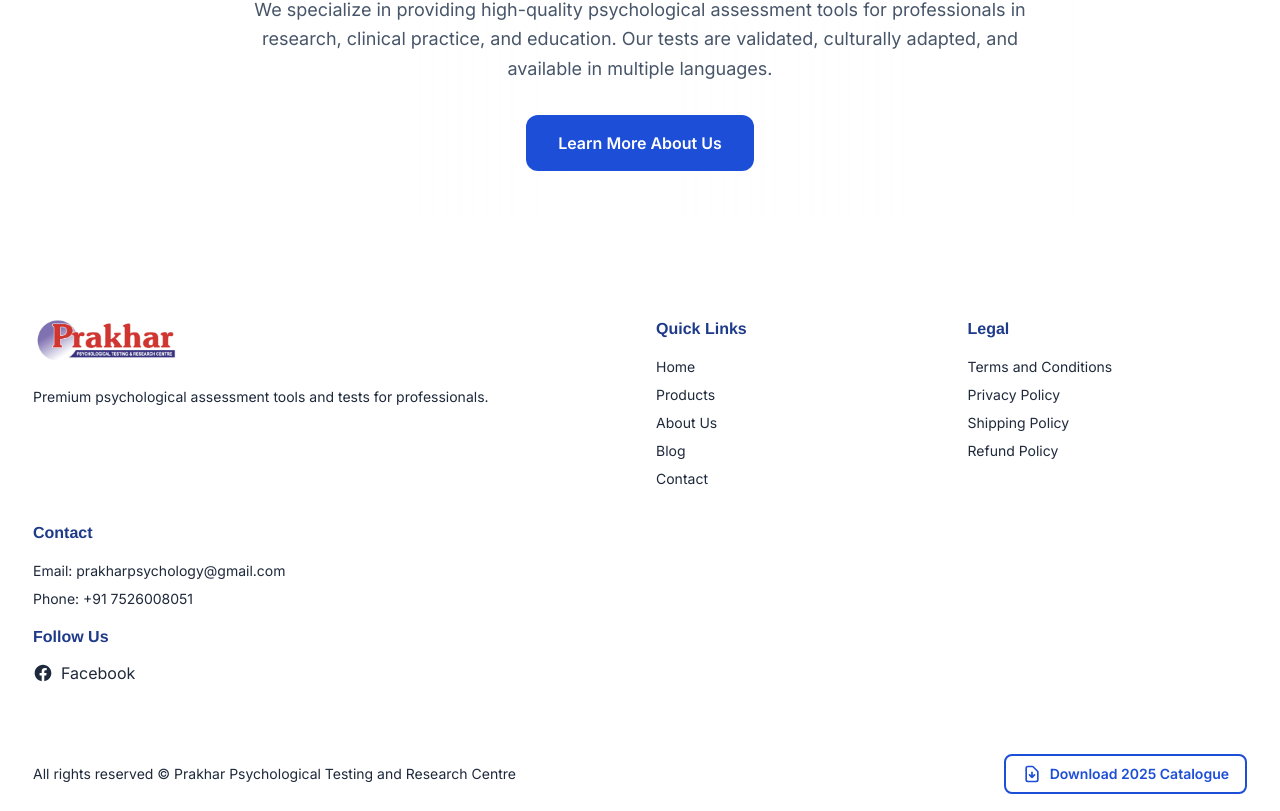
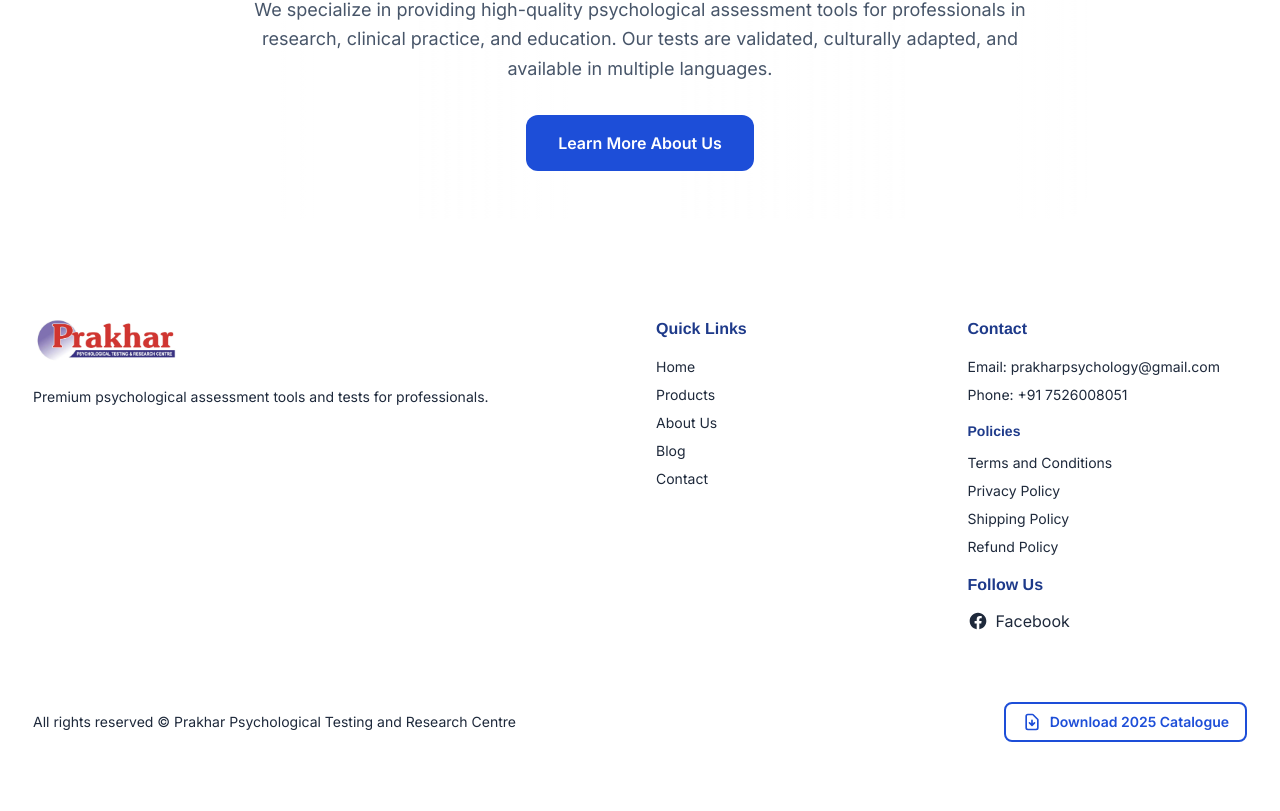
Before and after one commit to prakharbha/psychology, a Next.js app: page / in a window 1280 px wide. Shown: the part 2811-3622 px from the top of the page. After the commit the page ends 3570 px from the top, so only its background shows below. Built offline with nearby package versions, Linux system fonts and the light colour scheme.

Commit message:
Reorganize footer: Move policy links under Contact section

```diff
--- a/components/Footer.tsx
+++ b/components/Footer.tsx
@@ -56,9 +56,15 @@ export default function Footer() {
             </ul>
           </div>
 
-          {/* Legal Links */}
+          {/* Contact Info */}
           <div>
-            <h4 className="font-semibold text-dark-blue-900 mb-4">Legal</h4>
+            <h4 className="font-semibold text-dark-blue-900 mb-4">Contact</h4>
+            <ul className="space-y-2 text-sm text-slate-800 mb-4">
+              <li>Email: prakharpsychology@gmail.com</li>
+              <li>Phone: +91 7526008051</li>
+            </ul>
+            <div className="mt-4">
+              <h5 className="font-semibold text-dark-blue-900 mb-3 text-sm">Policies</h5>
               <ul className="space-y-2 text-sm">
                 <li>
                   <Link href="/terms" className="text-slate-800 hover:text-dark-blue-700 transition-colors">
@@ -82,14 +88,6 @@ export default function Footer() {
                 </li>
               </ul>
             </div>
-
-          {/* Contact Info */}
-          <div>
-            <h4 className="font-semibold text-dark-blue-900 mb-4">Contact</h4>
-            <ul className="space-y-2 text-sm text-slate-800">
-              <li>Email: prakharpsychology@gmail.com</li>
-              <li>Phone: +91 7526008051</li>
-            </ul>
             <div className="mt-4">
               <h4 className="font-semibold text-dark-blue-900 mb-3">Follow Us</h4>
               <a
```
Lines whose indentation alone changed are shown as unchanged.
